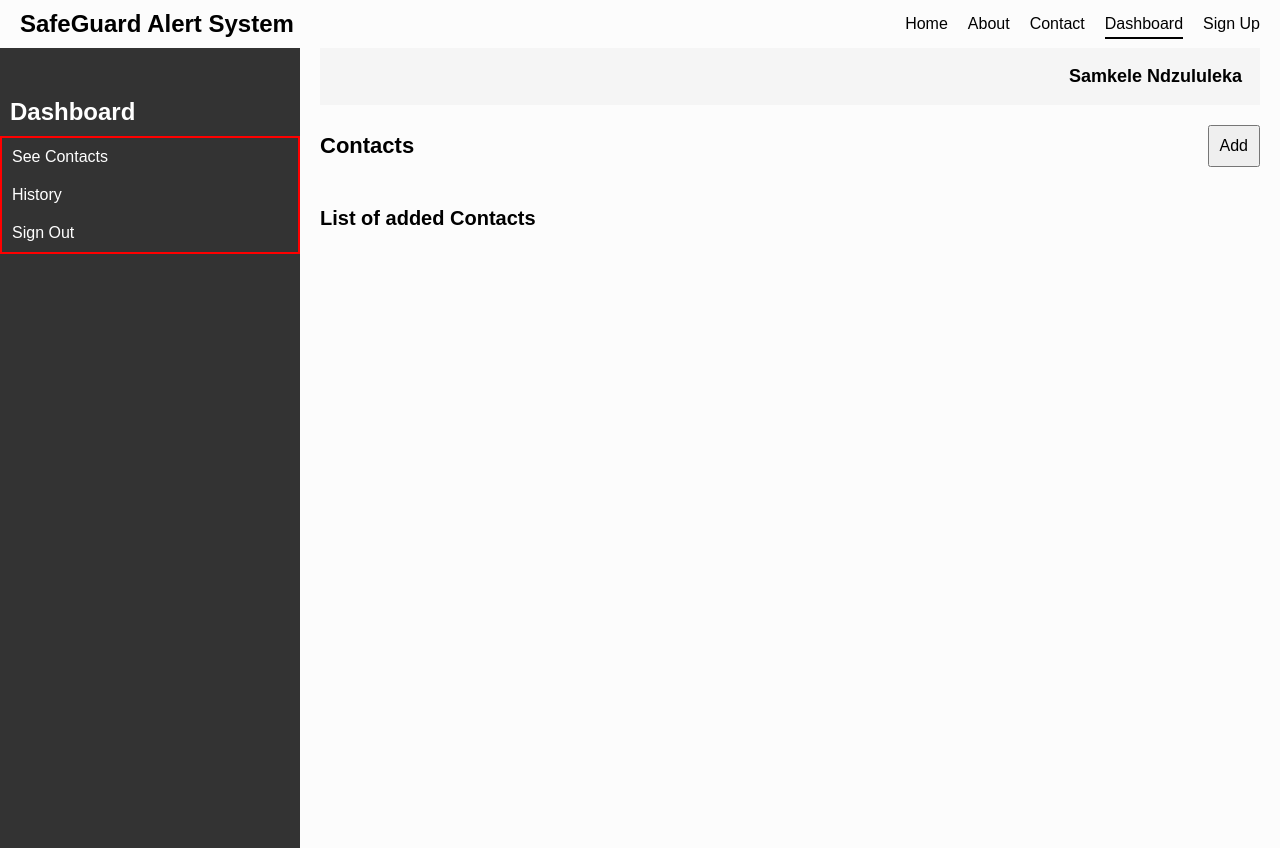
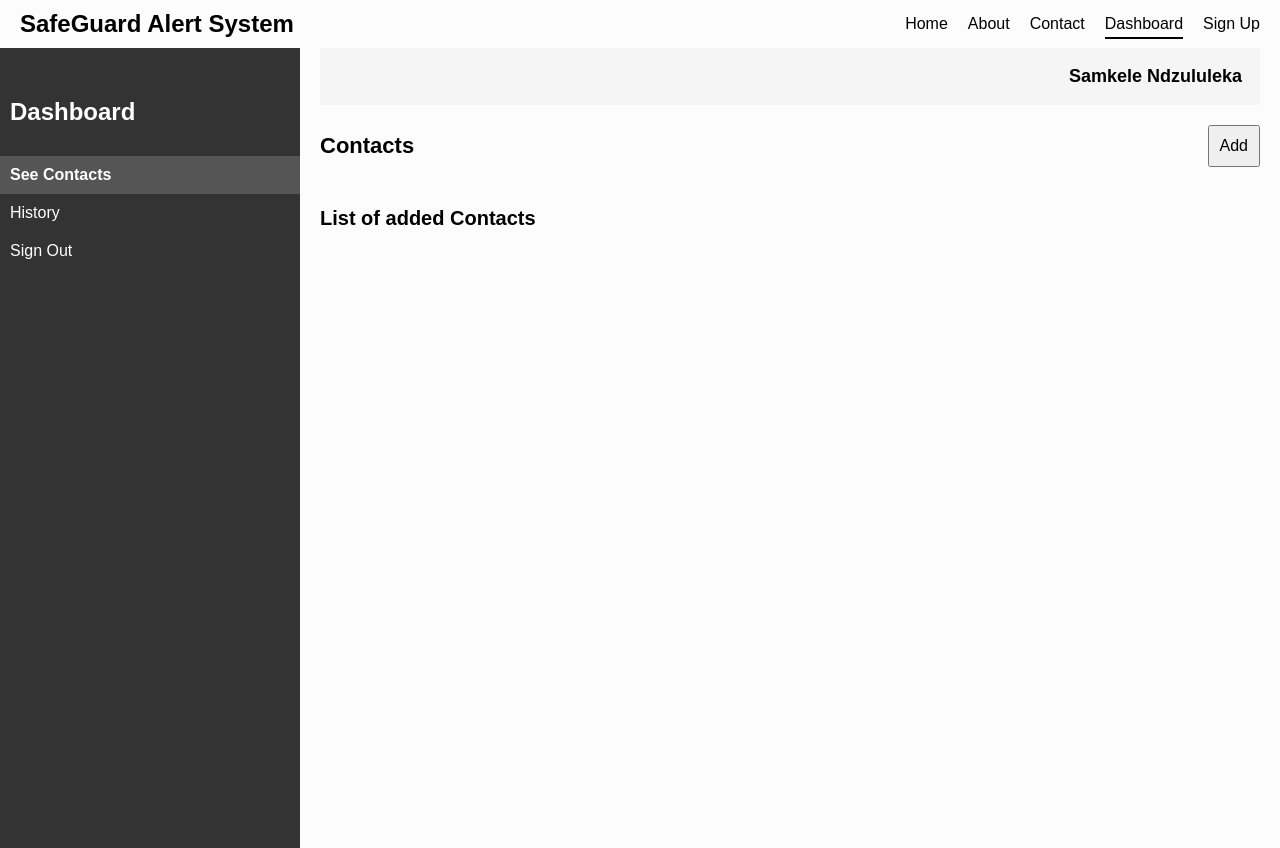
Before and after one commit to samkeleN/safeguard-alert-system, a React (Vite) app: page /dashboard in a window 1280 px wide. Built offline with nearby package versions, Linux system fonts and the light colour scheme.

Commit message:
refactor: Update react-router-dom dependency to version 6.26.0

```diff
--- a/package.json
+++ b/package.json
@@ -13,7 +13,7 @@
     "react": "^18.3.1",
     "react-dom": "^18.3.1",
     "react-modal": "^3.16.1",
-    "react-router-dom": "^6.25.1"
+    "react-router-dom": "^6.26.0"
   },
   "devDependencies": {
     "@types/react": "^18.3.3",
--- a/src/Components/Dashboard/Dashboard.css
+++ b/src/Components/Dashboard/Dashboard.css
@@ -18,7 +18,7 @@
 
 .sidebar ul {
   list-style: none;
-    border: 2px solid red;
+  padding: 20px 0;
 }
 
 .sidebar ul li {
@@ -28,7 +28,11 @@
 
 .sidebar ul li:hover {
   background-color: #555;
+}
 
+.sidebar ul li.active {
+  background-color: #555; /* Highlight color for the active page */
+  font-weight: bold; /* Optional: Make active item bold */
 }
 
 .main-content {
@@ -128,3 +132,7 @@
   background: #ccc;
   margin-top: 10px;
 }
+.error {
+  color: red;
+  margin-top: 10px;
+}
--- a/src/Components/Dashboard/Dashboard.tsx
+++ b/src/Components/Dashboard/Dashboard.tsx
@@ -14,14 +14,43 @@ const Dashboard = () => {
   const [name, setName] = useState<string>("");
   const [contact, setContact] = useState<string>("");
   const [isModalOpen, setIsModalOpen] = useState<boolean>(false);
+  const [activePage, setActivePage] = useState<string>("contacts");
+  const [error, setError] = useState<string>("");
+
+  const isValidName = (name: string) => /^[a-zA-Z\s]+$/.test(name);
+  const isValidContact = (contact: string) => /^\d{10}$/.test(contact);
 
   const handleAddContact = () => {
-    if (name && contact) {
+    if (contacts.length >= 2) {
+      setError("You can only add up to 2 contacts.");
+      return;
+    }
+
+    if (!isValidName(name)) {
+      setError("Name must contain only characters.");
+      return;
+    }
+
+    if (!isValidContact(contact)) {
+      setError("Contact number must be exactly 10 digits.");
+      return;
+    }
+
+    if (contacts.some((c) => c.name === name)) {
+      setError("Contact name already exists.");
+      return;
+    }
+
+    if (contacts.some((c) => c.contact === contact)) {
+      setError("Contact number already exists.");
+      return;
+    }
+
     setContacts([...contacts, { name, contact }]);
     setName("");
     setContact("");
     setIsModalOpen(false);
-    }
+    setError(""); // Clear error message
   };
 
   const handleOpenModal = () => {
@@ -30,23 +59,18 @@ const Dashboard = () => {
 
   const handleCloseModal = () => {
     setIsModalOpen(false);
+    setError(""); // Clear error message when closing the modal
   };
 
+  const handlePageChange = (page: string) => {
+    setActivePage(page);
+  };
+
+  const renderPageContent = () => {
+    switch (activePage) {
+      case "contacts":
         return (
-    <div className="dashboard-container">
-      <div className="sidebar">
-        <h2>Dashboard</h2>
-        <ul>
-          <li>See Contacts</li>
-          <li>History</li>
-          <li>Sign Out</li>
-        </ul>
-      </div>
-      <div className="main-content">
-        <div className="header">
-          <h1 className="Dashboard"></h1>
-          <h1 className="username">Samkele Ndzululeka</h1>
-        </div>
+          <div>
             <div className="addcontacts">
               <h1 className="contacts">Contacts</h1>
               <button className="add" onClick={handleOpenModal}>
@@ -62,6 +86,58 @@ const Dashboard = () => {
                 </div>
               ))}
             </div>
+          </div>
+        );
+      case "history":
+        return (
+          <div>
+            <h2>History</h2>
+            <p>No history available.</p>
+          </div>
+        );
+      case "signout":
+        return (
+          <div>
+            <h2>Sign Out Page</h2>
+            <p>You have been signed out.</p>
+          </div>
+        );
+      default:
+        return null;
+    }
+  };
+
+  return (
+    <div className="dashboard-container">
+      <div className="sidebar">
+        <h2>Dashboard</h2>
+        <ul>
+          <li
+            className={activePage === "contacts" ? "active" : ""}
+            onClick={() => handlePageChange("contacts")}
+          >
+            See Contacts
+          </li>
+          <li
+            className={activePage === "history" ? "active" : ""}
+            onClick={() => handlePageChange("history")}
+          >
+            History
+          </li>
+          <li
+            className={activePage === "signout" ? "active" : ""}
+            onClick={() => handlePageChange("signout")}
+          >
+            Sign Out
+          </li>
+        </ul>
+      </div>
+      <div className="main-content">
+        <div className="header">
+          <h1 className="Dashboard"></h1>
+          <h1 className="username">Samkele Ndzululeka</h1>
+        </div>
+        {renderPageContent()}
         <Modal
           isOpen={isModalOpen}
           onRequestClose={handleCloseModal}
@@ -88,6 +164,7 @@ const Dashboard = () => {
             <button className="close" onClick={handleCloseModal}>
               Close
             </button>
+            {error && <p className="error">{error}</p>}
           </div>
         </Modal>
       </div>
```
Also changed, not shown: 1 other file (tests, documents, lock files or other folders). Lines whose indentation alone changed are shown as unchanged.
